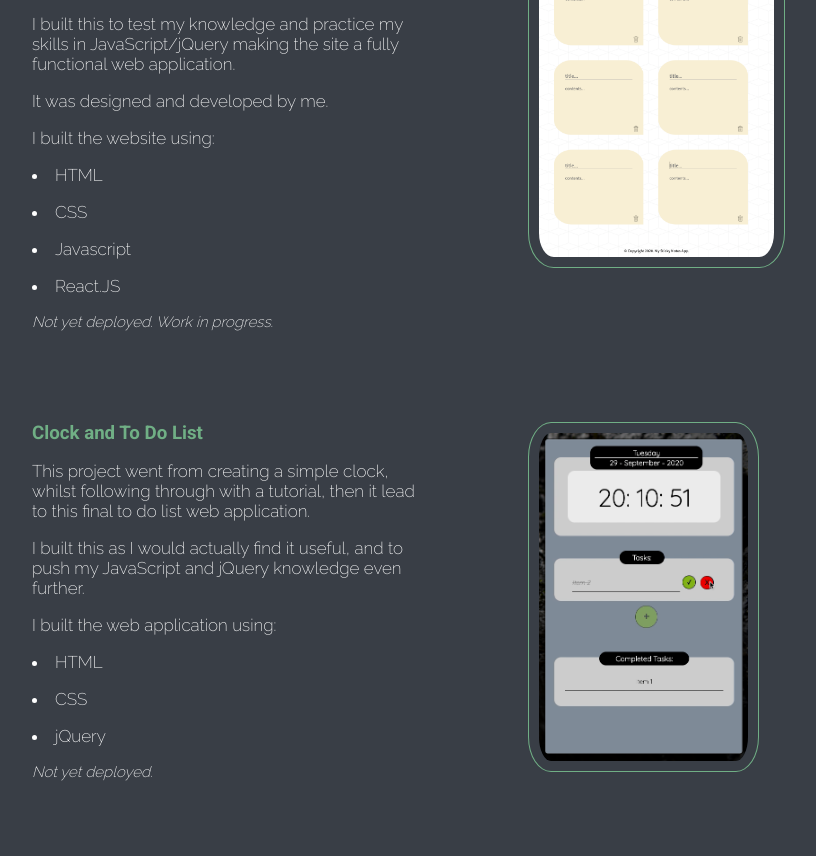
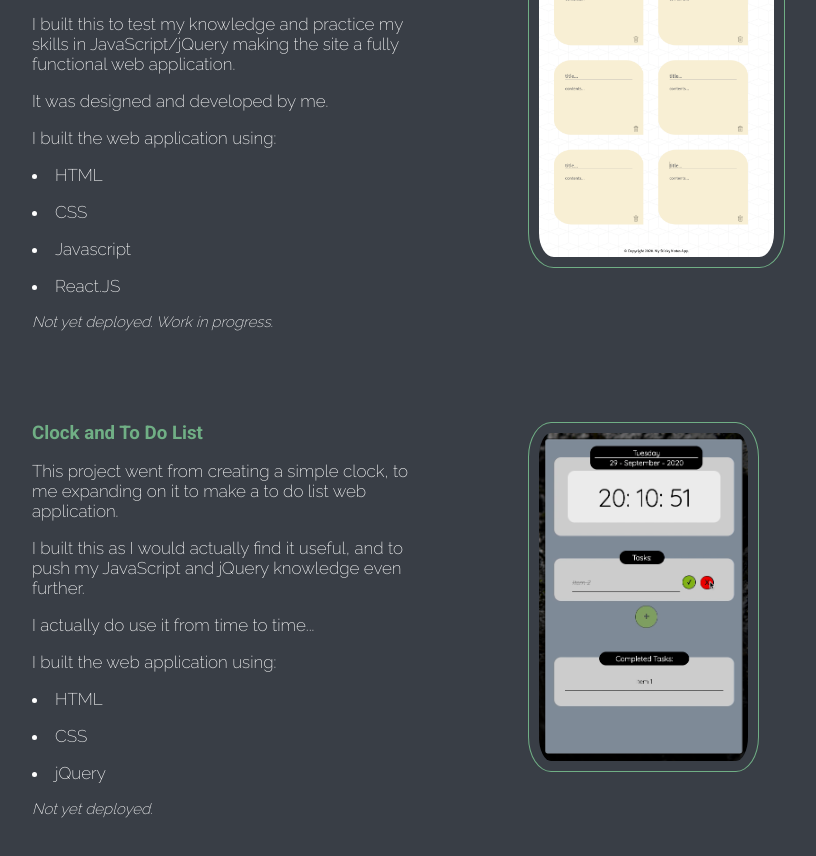
Before and after one commit to MashuMaru/personal-site, a React (Create React App) app: page / in a window 1280 px wide. Shown: the part 2160-3016 px from the top of the page, without its empty margins (224-1040 px from the left). Built offline with nearby package versions, Linux system fonts and the light colour scheme.

Commit message:
tweaking of words

```diff
--- a/src/Components/Projects/ClockTask.js
+++ b/src/Components/Projects/ClockTask.js
@@ -12,9 +12,10 @@ function ClockTask() {
         <div className="col about-information-left">
         <h3 className="left-description">Clock and To Do List</h3>
         <p className="about-details">This project went from creating a simple clock,
-        whilst following through with a tutorial, then it lead to this final to do list web application.</p>
+        to me expanding on it to make a to do list web application.</p>
         <p className="about-details">I built this as I would actually find it useful,
         and to push my JavaScript and jQuery knowledge even further.</p>
+        <p className="about-details">I actually do use it from time to time...</p>
         <p className="about-details">I built the web application using:</p>
         <p className="about-details"><li>HTML</li></p>
         <p className="about-details"><li>CSS</li></p>
--- a/src/Components/Projects/NotesApp.js
+++ b/src/Components/Projects/NotesApp.js
@@ -16,7 +16,7 @@ function NotesApp() {
         <p className="about-details">I built this to test my knowledge and practice my skills
         in JavaScript/jQuery making the site a fully functional web application.</p>
         <p className="about-details">It was designed and developed by me.</p>
-        <p className="about-details">I built the website using:</p>
+        <p className="about-details">I built the web application using:</p>
         <p className="about-details"><li>HTML</li></p>
         <p className="about-details"><li>CSS</li></p>
         <p className="about-details"><li>Javascript</li></p>
```
Also changed, not shown: 1 other file (tests, documents, lock files or other folders).
